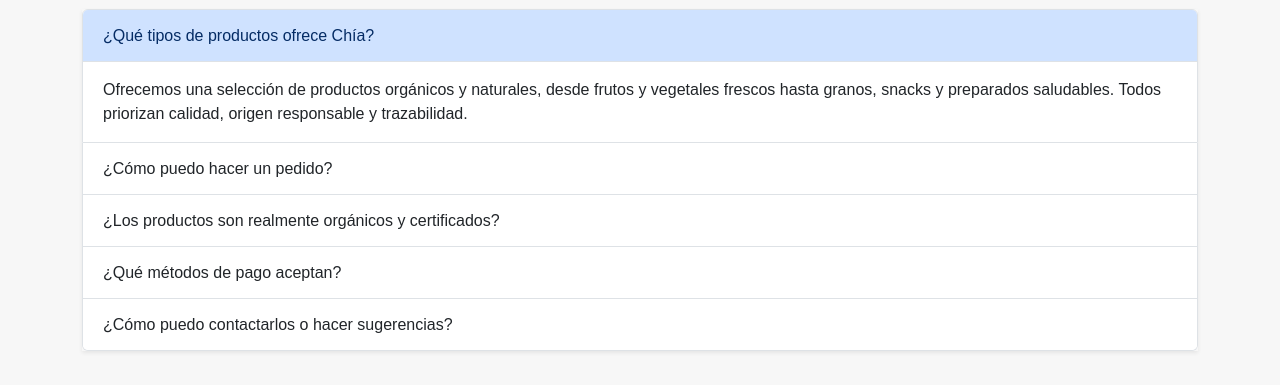
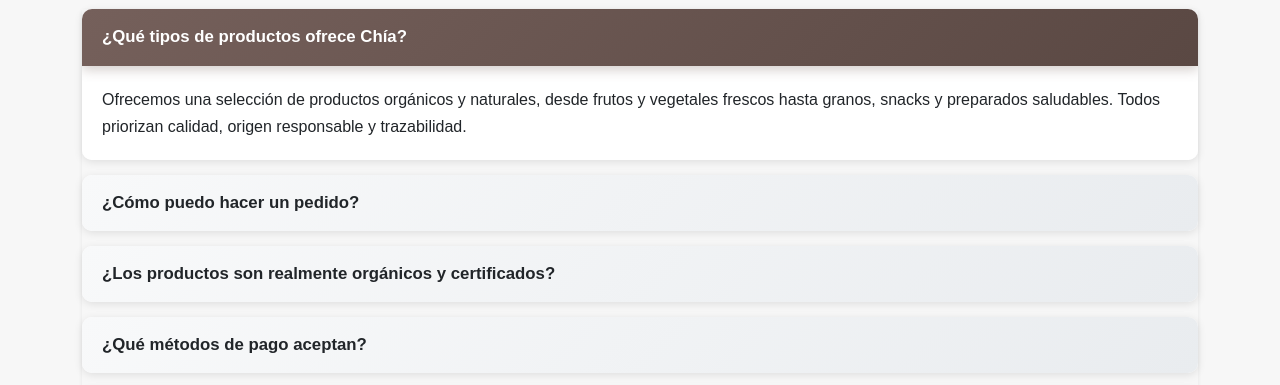
Before and after one commit to dave-paez/Chia, a plain HTML site: page preguntas-frecuentes-chia.html in a window 1280 px wide. Shown: the part 179-564 px from the top of the page. Drawn offline with nearby package versions, Linux system fonts and the light colour scheme.

Commit message:
Sebastian v0.7

```diff
--- a/css/style.css
+++ b/css/style.css
@@ -458,9 +458,96 @@ textarea {
   opacity: 0;
   transform: translateY(20px);
   transition: all 0.5s ease;
+  margin-bottom: 15px;
+  border: none !important;
+  border-radius: 10px !important;
+  overflow: hidden;
+  box-shadow: 0 2px 8px rgba(0,0,0,0.1);
 }
 
 .accordion-item.animate-in {
   opacity: 1;
   transform: translateY(0);
 }
+
+/* Botón del accordion */
+.accordion-button {
+  font-weight: 600;
+  font-size: 1.05rem;
+  padding: 18px 20px;
+  background: linear-gradient(135deg, #f8f9fa 0%, #e9ecef 100%);
+  border: none;
+  transition: all 0.3s ease;
+  position: relative;
+  overflow: hidden;
+}
+
+.accordion-button:not(.collapsed) {
+  background: linear-gradient(135deg, #75605B 0%, #5a4843 100%);
+  color: white;
+  box-shadow: 0 4px 12px rgba(117, 96, 91, 0.3);
+}
+
+.accordion-button:hover {
+  transform: translateX(5px);
+  box-shadow: 0 4px 12px rgba(0,0,0,0.15);
+}
+
+.accordion-button:focus {
+  box-shadow: none;
+  border-color: transparent;
+}
+
+/* Icono del accordion animado */
+.accordion-button::after {
+  transition: transform 0.3s ease;
+}
+
+.accordion-button:not(.collapsed)::after {
+  transform: rotate(180deg);
+}
+
+/* Contenido del accordion */
+.accordion-body {
+  padding: 20px;
+  background: white;
+  font-size: 1rem;
+  line-height: 1.7;
+  animation: fadeInContent 0.4s ease;
+}
+
+@keyframes fadeInContent {
+  from {
+    opacity: 0;
+    transform: translateY(-10px);
+  }
+  to {
+    opacity: 1;
+    transform: translateY(0);
+  }
+}
+
+/* Efecto de onda al hacer clic */
+.accordion-button::before {
+  content: '';
+  position: absolute;
+  top: 50%;
+  left: 50%;
+  width: 0;
+  height: 0;
+  border-radius: 50%;
+  background: rgba(255, 255, 255, 0.3);
+  transform: translate(-50%, -50%);
+  transition: width 0.6s, height 0.6s;
+}
+
+.accordion-button:active::before {
+  width: 300px;
+  height: 300px;
+}
+
+/* Hover en items colapsados */
+.accordion-item:hover {
+  transform: translateY(-3px);
+  box-shadow: 0 4px 15px rgba(0,0,0,0.15);
+}
--- a/js/script.js
+++ b/js/script.js
@@ -66,7 +66,7 @@ if (btnUp) {
   function smoothScrollUp() {
     const current = window.scrollY;
     if (current > 0) {
-      window.scrollBy(0, -80);
+      window.scrollBy(0, -120);
       requestAnimationFrame(smoothScrollUp);
     }
   }
```
Also changed, not shown: empresa.html (+1 -1 lines).
